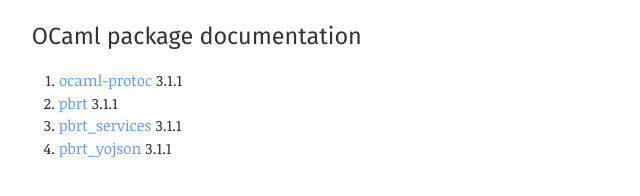
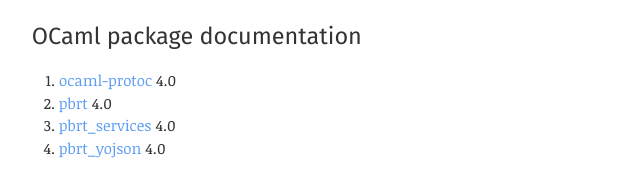
Before and after one commit to mransan/ocaml-protoc, a plain HTML site: page dev/index.html in a window 1280 px wide. Shown: the full height of the page, 0-640 px from the left. Drawn offline with Linux system fonts and the light colour scheme.

Commit message:
deploy: d4fda9ee4259cf8d47165ab138c15f52bc1aa3e1

```diff
--- a/dev/index.html
+++ b/dev/index.html
@@ -11,10 +11,10 @@
       <div class="by-name">
       <h2>OCaml package documentation</h2>
       <ol>
-      <li><a href="ocaml-protoc/index.html">ocaml-protoc</a> <span class="version">3.1.1</span></li>
-      <li><a href="pbrt/index.html">pbrt</a> <span class="version">3.1.1</span></li>
-      <li><a href="pbrt_services/index.html">pbrt_services</a> <span class="version">3.1.1</span></li>
-      <li><a href="pbrt_yojson/index.html">pbrt_yojson</a> <span class="version">3.1.1</span></li>
+      <li><a href="ocaml-protoc/index.html">ocaml-protoc</a> <span class="version">4.0</span></li>
+      <li><a href="pbrt/index.html">pbrt</a> <span class="version">4.0</span></li>
+      <li><a href="pbrt_services/index.html">pbrt_services</a> <span class="version">4.0</span></li>
+      <li><a href="pbrt_yojson/index.html">pbrt_yojson</a> <span class="version">4.0</span></li>
       </ol>
       </div>
     </main>
```
